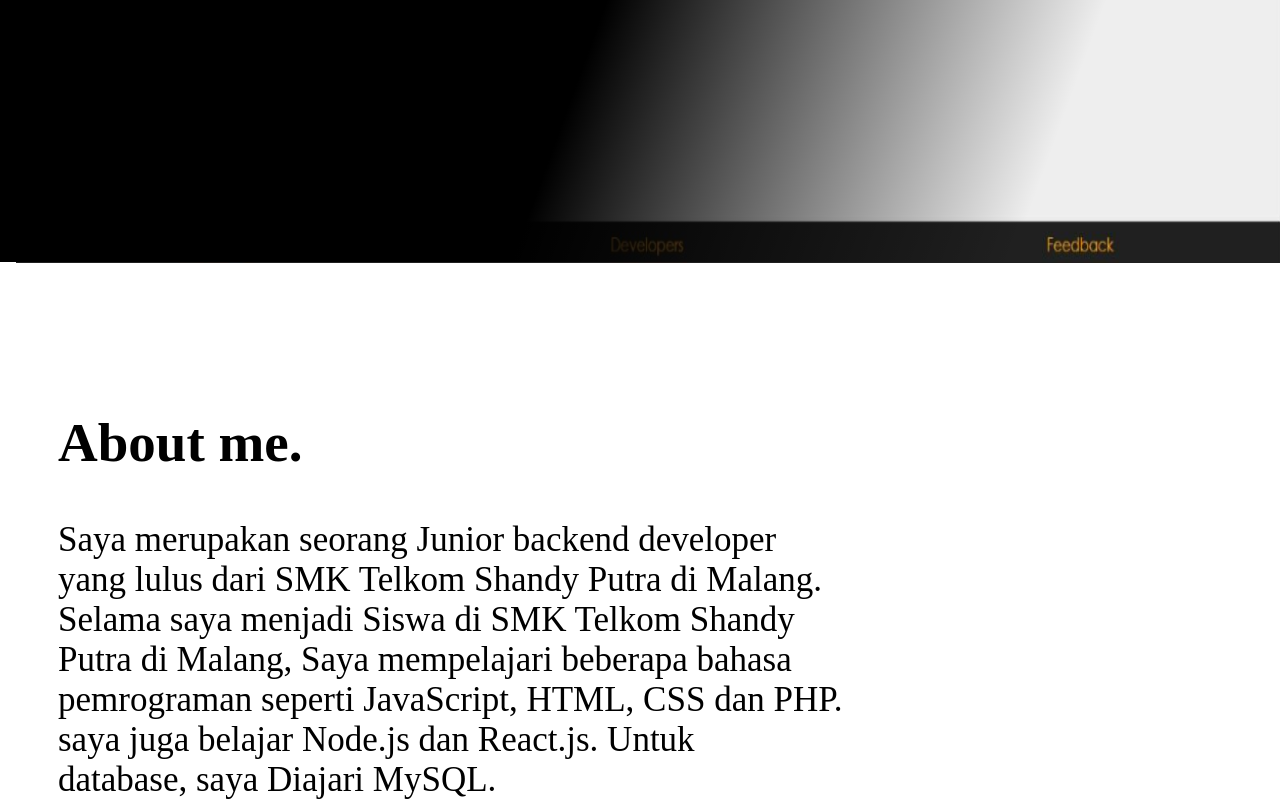
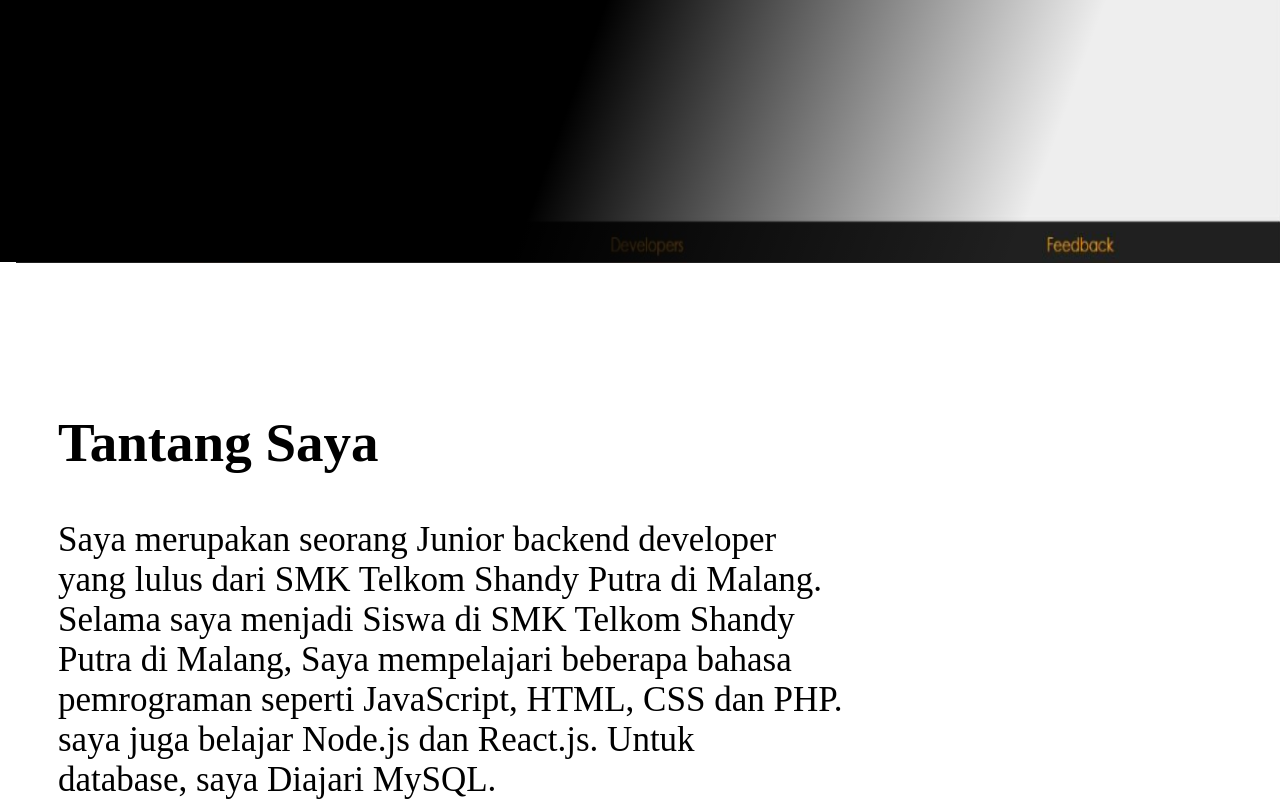
Before and after one commit to Agung1776/Web-profil-Angular18, an Angular app: page / in a window 1280 px wide. Shown: the part 615-1415 px from the top of the page. Built offline with nearby package versions, Linux system fonts and the light colour scheme.

Commit message:
home.component.html

```diff
--- a/src/app/home/home.component.html
+++ b/src/app/home/home.component.html
@@ -15,7 +15,7 @@
     </div>
 </div>
 <div id="Home">
-  <h1>About me.</h1>
+  <h1>Tantang Saya</h1>
   <p>Saya merupakan seorang Junior backend developer <br>
       yang lulus dari SMK Telkom Shandy Putra di Malang.<br>
       Selama saya menjadi Siswa di SMK Telkom Shandy<br>
@@ -24,7 +24,7 @@
       saya juga belajar Node.js dan React.js. Untuk<br>
       database, saya Diajari MySQL.</p>
   <div class="keahlian">
-      <h1>Keahlian.</h1>
+      <h1>Keahlian</h1>
       <img src="skill.png" alt="Maaf, tidak ada foto/ ada kesalahan." class="foke">
   </div>
 </div>
```
